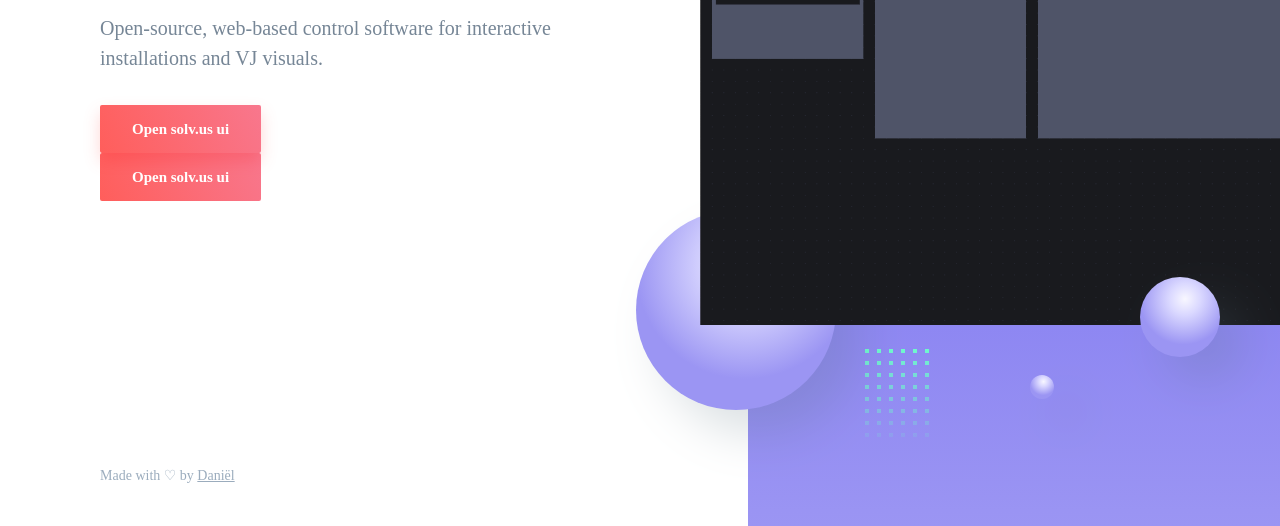
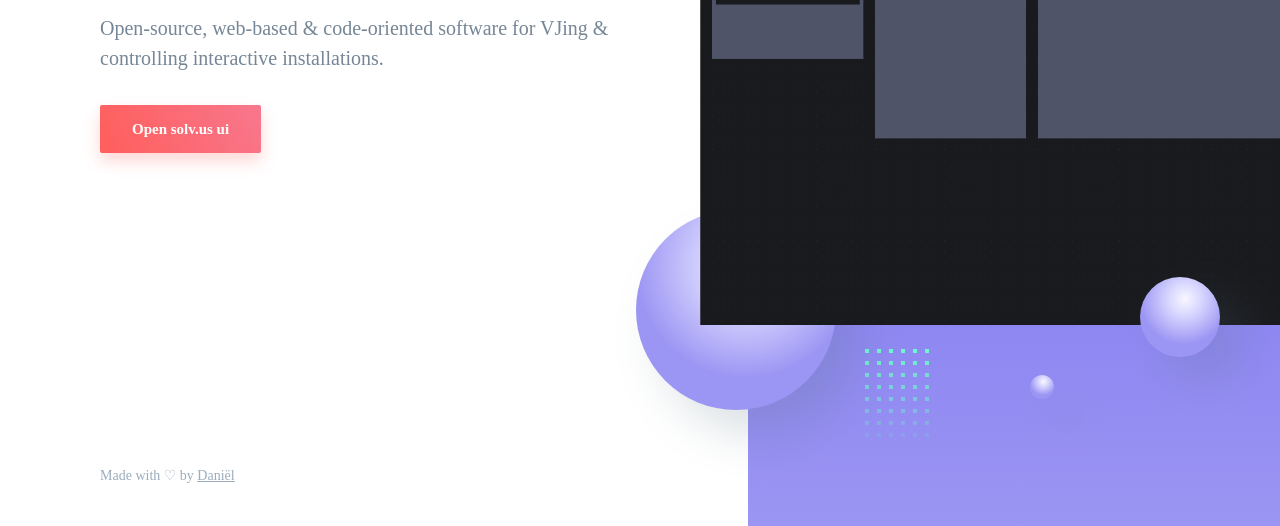
Before and after one commit to dpkn/solvus-website, a website: page index.html in a window 1280 px wide. Shown: the part 274-800 px from the top of the page. Drawn offline with nearby package versions, Linux system fonts and the light colour scheme.

Commit message:
Removed double buttonn

```diff
--- a/index.html
+++ b/index.html
@@ -72,14 +72,14 @@
                         <div class="hero-copy">
                             <div class="container-sm">
                                 <h1 class="hero-title h2-mobile mt-0 is-revealing">solv.us <span>suite</span></h1>
-                                <p class="hero-paragraph is-revealing">Open-source, web-based control software for interactive installations and VJ visuals.</p>
+                                <p class="hero-paragraph is-revealing">Open-source, web-based & code-oriented software for VJing & controlling interactive installations.</p>
                                 <div class="hero-form newsletter-form field field-grouped is-revealing">
                                     <!-- <div class="control control-expanded">
                                         <input class="input" type="email" name="email" placeholder="Your best email&hellip;">
                                     </div> -->
                                     <div class="control">
                                         <a class="button button-primary button-block button-shadow" href="http://ui.solv.us">Open solv.us ui</a>
-                                        <a class="button button-primary button-block buw" href="http://ui.solv.us">Open solv.us ui</a>
+
                                     </div>
                                 </div>
                             </div>
```
